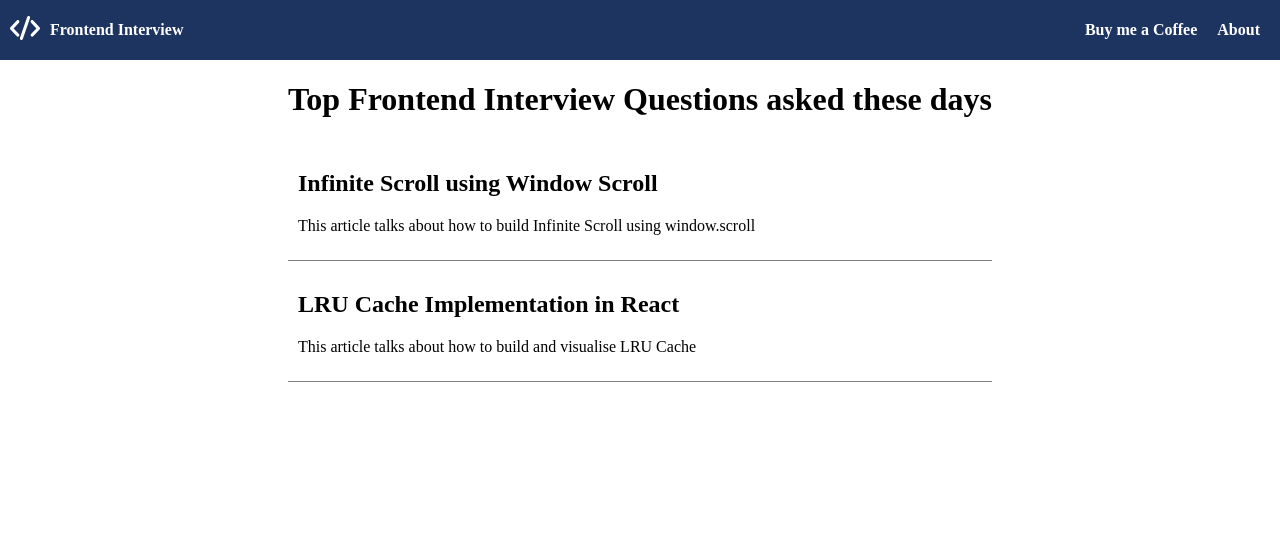
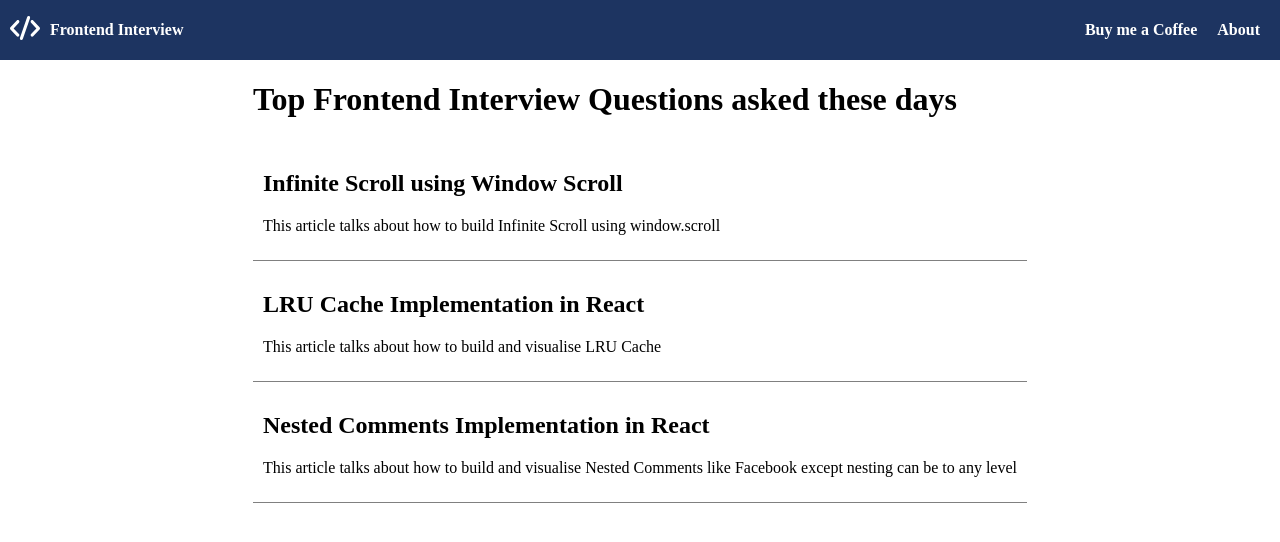
Before and after one commit to CodeDragoon/Frontend-Interview, a React (Create React App) app: page / in a window 1280 px wide. Shown: the top 542 px of the page. Built offline with nearby package versions, Linux system fonts and the light colour scheme.

Commit message:
route created

```diff
--- a/src/App.jsx
+++ b/src/App.jsx
@@ -5,6 +5,7 @@ import Home from "./pages/home/Home";
 import InfiniteScrollUsingObserver from "./pages/InfiniteScrollUsingObserver/InfiniteScrollUsingObserver";
 import InfiniteScrollUsingWindowScroll from "./pages/InfiniteScrollUsingWindowScroll/InfiniteScrollUsingWindowScroll";
 import LruCache from "./pages/lruCache/LruCache";
+import NestedComments from "./pages/nestedComments/NestedComments";
 
 const App = () => {
   return (
@@ -21,6 +22,7 @@ const App = () => {
             element={<InfiniteScrollUsingWindowScroll />}
           />
           <Route path={"lru-cache"} element={<LruCache />} />
+          <Route path="nested-comments" element={<NestedComments />} />
         </Route>
       </Routes>
     </>
--- a/src/pages/home/problems.json
+++ b/src/pages/home/problems.json
@@ -9,6 +9,11 @@
       "label": "LRU Cache Implementation in React",
       "route": "lru-cache",
       "description": "This article talks about how to build and visualise LRU Cache"
+    },
+    {
+      "label": "Nested Comments Implementation in React",
+      "route": "nested-comments",
+      "description": "This article talks about how to build and visualise Nested Comments like Facebook except nesting can be to any level"
     }
   ]
 }
--- /dev/null
+++ b/src/pages/nestedComments/NestedComments.jsx
@@ -0,0 +1,7 @@
+import React from "react";
+
+const NestedComments = () => {
+  return <div>Nested COmments</div>;
+};
+
+export default NestedComments;
```
